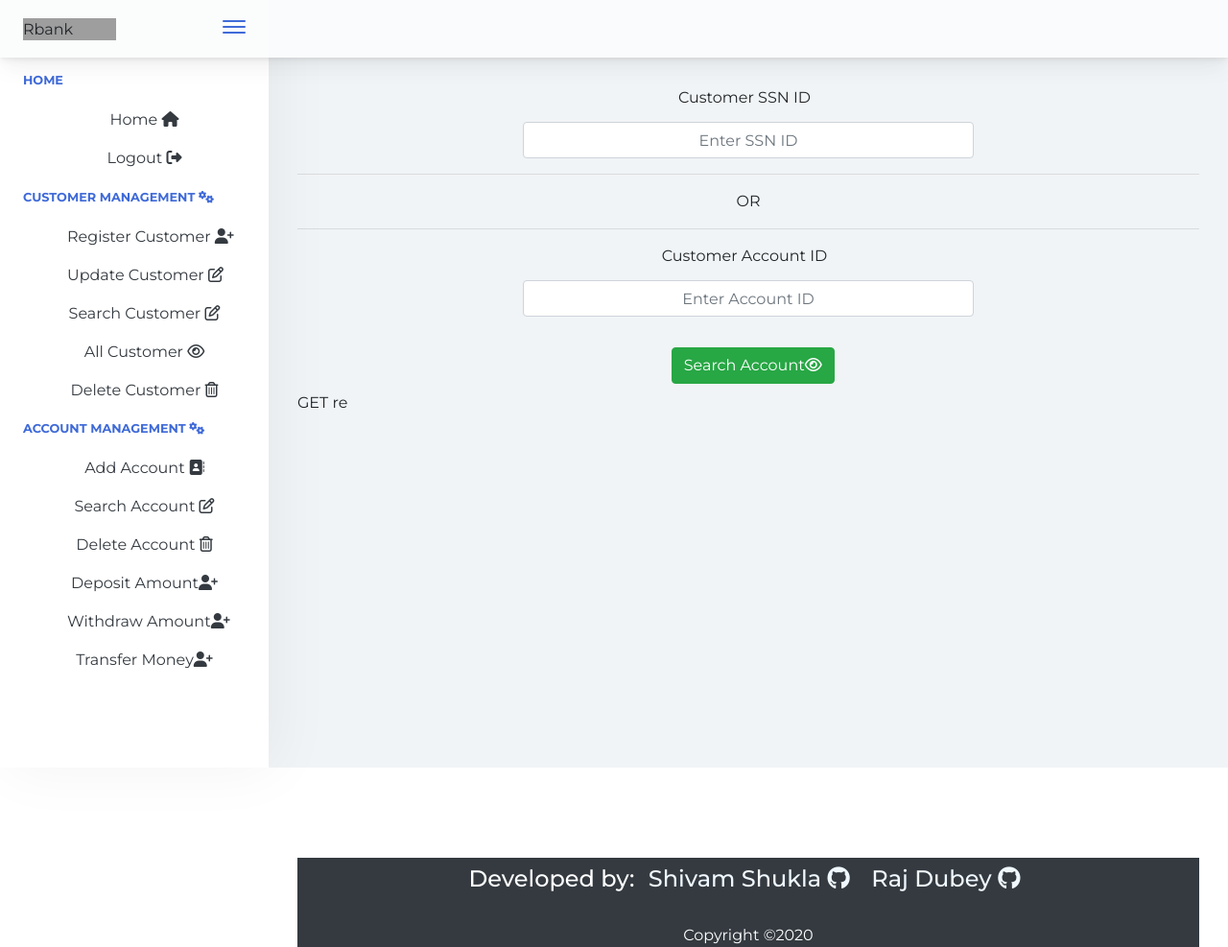
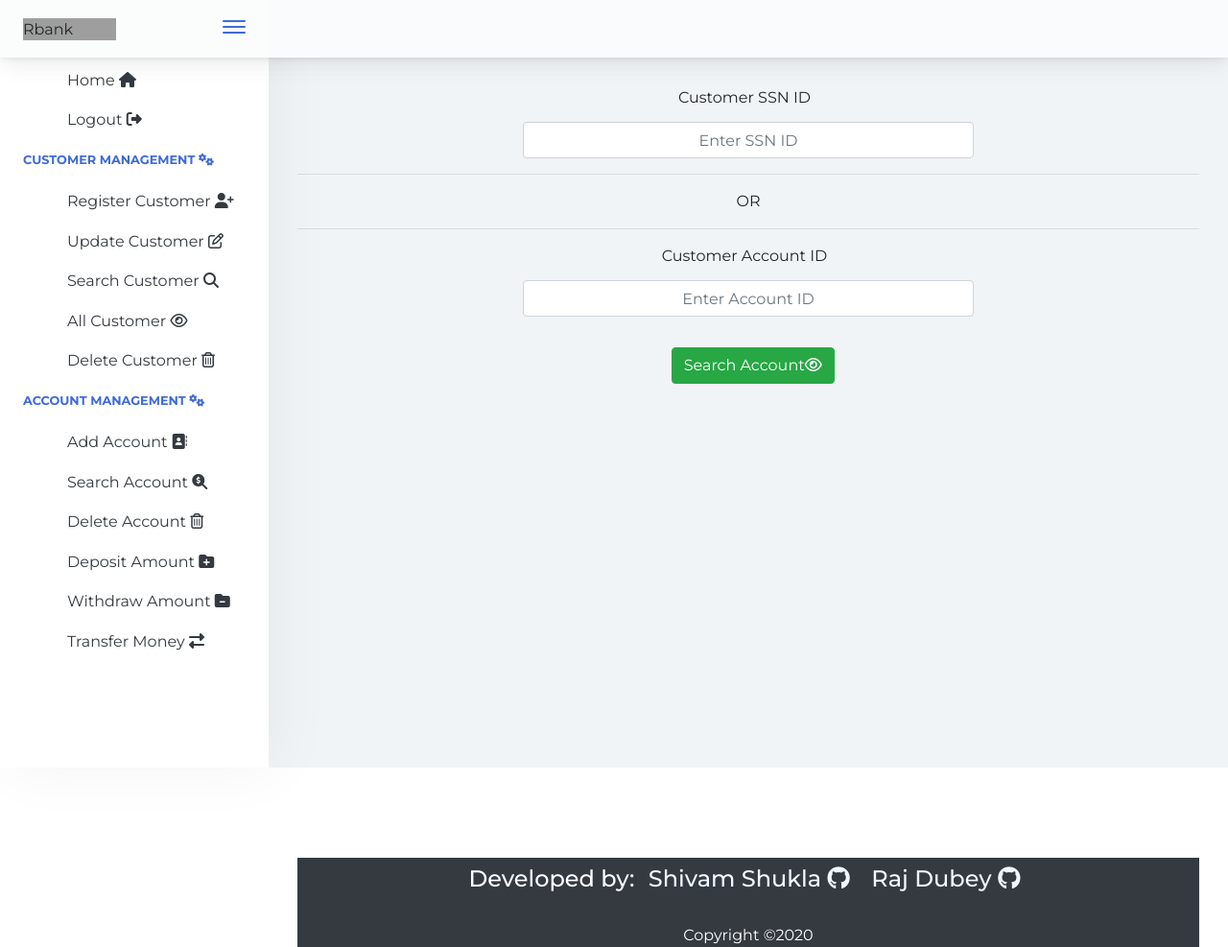
Before and after one commit to authoritydmc/rbank_python_flask, a Flask app: page /searchAccount in a window 1280 px wide. Shown: the whole page at 96% size. Run offline with Flask 2, Linux system fonts and the light colour scheme; the visitor is signed in with stand-in values (Sample User, id 1); some libraries are stand-ins or nearby versions; grey boxes are pictures that could not be loaded.

Commit message:
Implemented transfer money and improved UI.

```diff
--- a/retail_banking/routes.py
+++ b/retail_banking/routes.py
@@ -544,4 +544,4 @@ def withdraw():
 
 @app.route("/transfer")
 def transferMoney():
-    return "Money transer"
+    return render_template('transferMoney.html')
--- a/retail_banking/static/css/style.css
+++ b/retail_banking/static/css/style.css
@@ -1,3 +1,11 @@
 body {
     font-family: Montserrat, sans-serif !important;
 }
+
+.nav-item {
+    float: left;
+}
+
+.app-sidebar__heading {
+    float: left;
+}
--- a/retail_banking/templates/includes/sidebar.html
+++ b/retail_banking/templates/includes/sidebar.html
@@ -11,7 +11,7 @@
     </li>
     {% else %}
 
-    <li class="app-sidebar__heading">Home</li>
+    <!-- <li class="app-sidebar__heading"> Home <i class="fa fa-home" aria-hidden="true"></i></li> -->
     <li class="nav-item  active">
         <a href="{{ url_for('home')}}" class="btn nav-link {% if home %}btn-primary {% endif%}">Home <i class="fa fa-home" aria-hidden="true"></i>
         </a>
@@ -22,8 +22,8 @@
     <li class="app-sidebar__heading">Customer Management <i class="fa fa-cogs" aria-hidden="true"></i></li>
 
     <li class="nav-item  active"><a href="{{ url_for('registerCustomer')}}" class="nav-link btn {% if registerCustomer %}btn-primary {% endif%}">Register Customer <i class="fa fa-user-plus" aria-hidden="true"></i></a></li>
-    <li><a href="{{ url_for('updateCustomer')}}" class="nav-link btn {% if updateCustomer %}btn-primary {% endif%}">Update Customer <i class="fa fa-pencil-square-o" aria-hidden="true"></i> </a></li>
-    <li><a href="{{ url_for('searchCustomer')}}" class="nav-link btn {% if searchCustomer %}btn-primary {% endif%}">Search Customer <i class="fa fa-pencil-square-o" aria-hidden="true"></i> </a></li>
+    <li class="nav-item active"><a href="{{ url_for('updateCustomer')}}" class="nav-link btn {% if updateCustomer %}btn-primary {% endif%}">Update Customer <i class="fa fa-pencil-square-o" aria-hidden="true"></i> </a></li>
+    <li class="nav-item active"><a href="{{ url_for('searchCustomer')}}" class="nav-link btn {% if searchCustomer %}btn-primary {% endif%}">Search Customer <i class="fas fa-search"></i> </a></li>
 
     <li class="nav-item  active"><a href="{{ url_for('viewAllCustomer')}}" class="nav-link btn {% if viewAllCustomer %}btn-primary {% endif%}">All Customer <i class="fa fa-eye" aria-hidden="true"></i>
                 </a></li>
@@ -31,12 +31,12 @@
     <li class="app-sidebar__heading">Account Management <i class="fa fa-cogs" aria-hidden="true"></i></li>
 
     <li class="nav-item  active"><a href="{{ url_for('createAccount')}}" class="btn nav-link {% if createAccount %}btn-primary {% endif%}">Add Account <i class="fa fa-address-book"></i></a></li>
-    <li><a href="{{ url_for('searchAccount')}}" class="nav-link btn {% if searchAccount %}btn-primary {% endif%}">Search Account <i class="fa fa-pencil-square-o" aria-hidden="true"></i> </a></li>
+    <li class="nav-item active"><a href="{{ url_for('searchAccount')}}" class="nav-link btn {% if searchAccount %}btn-primary {% endif%}">Search Account <i class="fas fa-search-dollar"></i> </a></li>
 
     <li class="nav-item  active"><a href="{{ url_for('deleteAccount')}}" class="btn nav-link {% if deleteAccount %}btn-primary {% endif%}">Delete Account <i class="far fa-trash-alt"></i></a></li>
-    <li class="nav-item  active"><a href="{{ url_for('deposit')}}" class="btn nav-link {% if deposit %}btn-primary {% endif%}">Deposit Amount<i class="fas fa-user-plus"></i></a></li>
-    <li class="nav-item  active"><a href="{{ url_for('withdraw')}}" class="btn nav-link {% if withdraw %}btn-primary {% endif%}">Withdraw Amount<i class="fas fa-user-plus"></i></a></li>
-    <li class="nav-item  active"><a href="{{ url_for('transferMoney')}}" class="btn nav-link {% if transfer %}btn-primary {% endif%}">Transfer Money<i class="fas fa-user-plus"></i></a></li>
+    <li class="nav-item  active"><a href="{{ url_for('deposit')}}" class="btn nav-link {% if deposit %}btn-primary {% endif%}">Deposit Amount  <i class="fas fa-folder-plus"></i></a></li>
+    <li class="nav-item  active"><a href="{{ url_for('withdraw')}}" class="btn nav-link {% if withdraw %}btn-primary {% endif%}">Withdraw Amount <i class="fas fa-folder-minus"></i></a></li>
+    <li class="nav-item  active"><a href="{{ url_for('transferMoney')}}" class="btn nav-link {% if transfer %}btn-primary {% endif%}">Transfer Money <i class="fas fa-exchange-alt"></i></a></li>
 
     {% endif %}
 </ul>
--- a/retail_banking/templates/searchAccount.html
+++ b/retail_banking/templates/searchAccount.html
@@ -29,12 +29,5 @@
 
 </form>
 
-{%  if request.method == "GET" %}
-GET re
-{%else%}
-post re
-{% endif%}
-
-
-{% endblock %}
+{% if request.method == "GET" %} {%else%} {% endif%} {% endblock %}
 <!-- end of body conent -->
```
Also changed, not shown: retail_banking/templates/home.html (+10 -13 lines), retail_banking/templates/transferMoney.html (+15 -11 lines), retail_banking/templates/viewAllAccount.html (+9 -10 lines), retail_banking/static/images/rb1.jpg (added).
